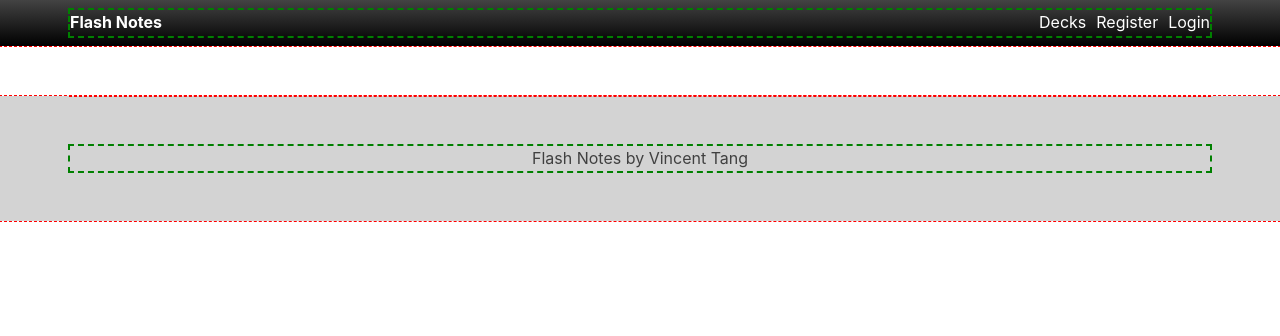
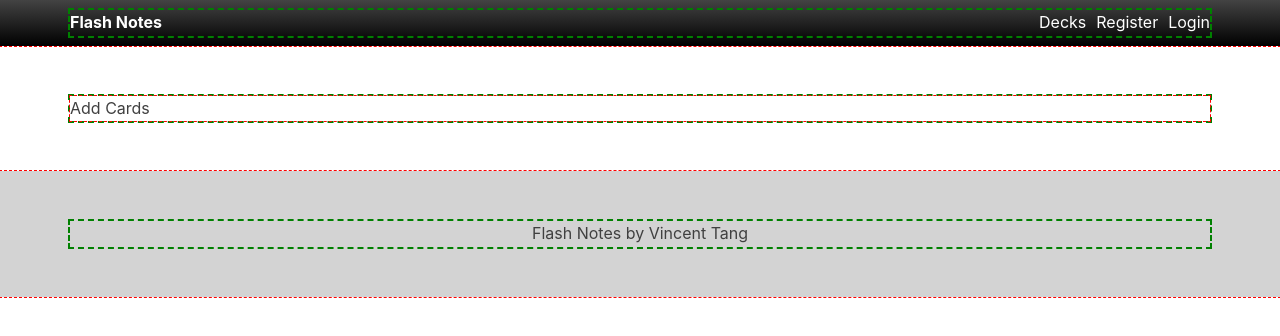
Before and after one commit to vincentntang/flashnotes-react, a React (Create React App) app in the folder frontend/: page /decks/Deck1/add in a window 1280 px wide. Shown: the top 336 px of the page. Built offline with nearby package versions, Linux system fonts and the light colour scheme.

Commit message:
scaffolding edit add cards

```diff
--- a/frontend/src/App.js
+++ b/frontend/src/App.js
@@ -12,6 +12,8 @@ import Decks from "./components/decks/Decks";
 import Stats from "./components/decks/Stats";
 import Deck from "./components/deck/Deck";
 import Review from "./components/deck/Review";
+import EditCards from "./components/deck/EditCards";
+import AddCards from "./components/deck/AddCards";
 
 // SCSS Variables declaration
 const theme = {
@@ -45,6 +47,10 @@ class App extends Component {
               <Switch>
                 <Route exact path="/decks/stats" components={Stats} />
                 <Route exact path="/decks/:handle" component={Deck} />
+              </Switch>
+              <Switch>
+                <Route exact path="/decks/:handle/add" component={AddCards} />
+                <Route exact path="/decks/:handle/edit" component={EditCards} />
                 <Route exact path="/decks/:handle/review" component={Review} />
               </Switch>
             </div>
--- a/frontend/src/components/deck/AddCards.js
+++ b/frontend/src/components/deck/AddCards.js
@@ -2,6 +2,6 @@ import React, { Component } from "react";
 
 export default class AddCards extends Component {
   render() {
-    return <div>{this.form}</div>;
+    return <div>Add Cards</div>;
   }
 }
--- a/frontend/src/components/deck/EditCards.js
+++ b/frontend/src/components/deck/EditCards.js
@@ -0,0 +1,9 @@
+import React, { Component } from "react";
+
+class EditCards extends Component {
+  render() {
+    return <div>Edit Cards</div>;
+  }
+}
+
+export default EditCards;
```
